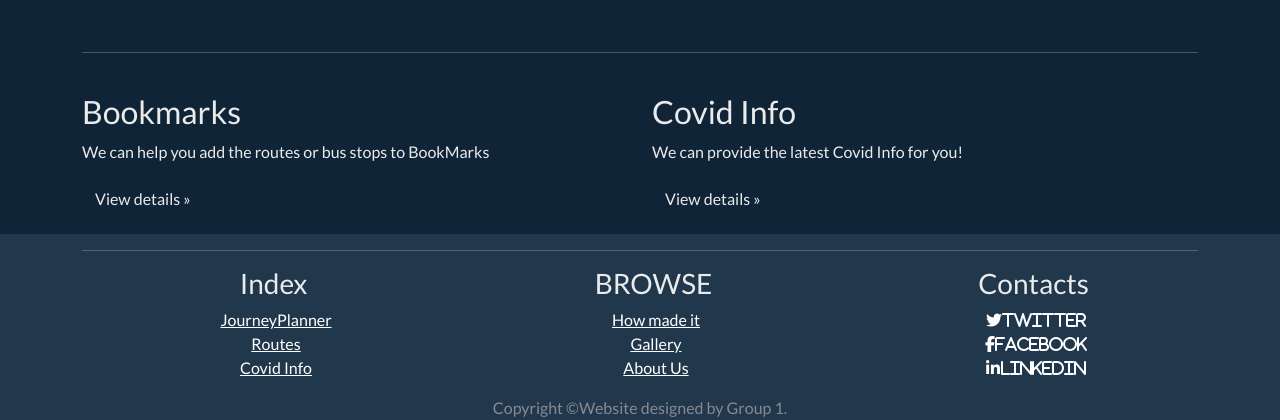
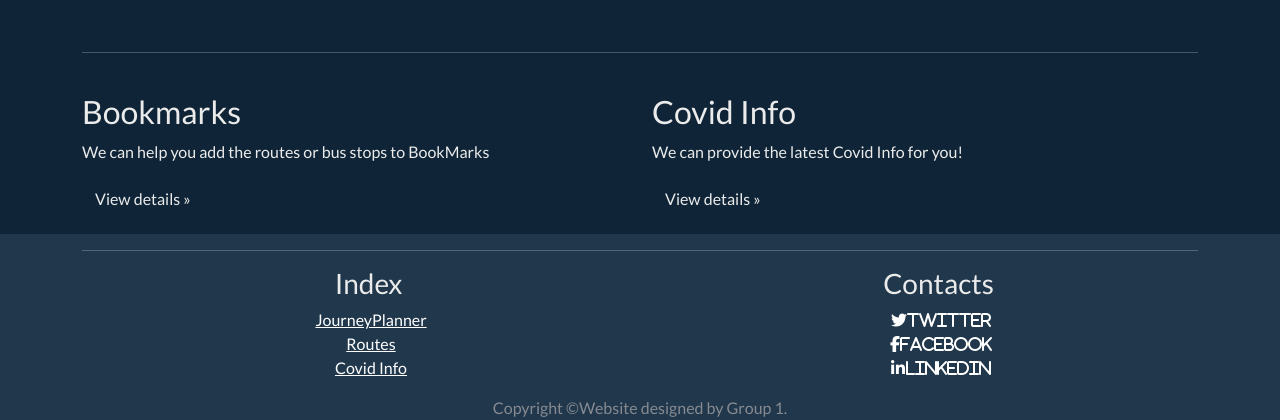
Before and after one commit to Hugo-000/Dublin-Bus, a Django app: page /dublinBusHybrid/ in a window 1280 px wide. Shown: the part 1241-1661 px from the top of the page. Run offline with Django 3.2, Linux system fonts and the light colour scheme; some libraries are stand-ins or nearby versions.

Commit message:
remove browse from footer and add links to social media

```diff
--- a/dublinBus/templates/partials/footer.html
+++ b/dublinBus/templates/partials/footer.html
@@ -1,8 +1,8 @@
 <footer class="footer bg-dark" id="footer">
     <div class="container">
         <hr/>
-        <div class="row">
-            <div class="footer-content col-md-4">
+        <div class="row align-items-center">
+            <div class="footer-content col">
                 <h3>&nbsp&nbsp&nbsp&nbsp Index</h3>
                 <ul>
                     <li><a href="{% url 'journeyPlanner' %}">JourneyPlanner</a></li>
@@ -10,29 +10,21 @@
                     <li><a href="{% url 'CovidInfo' %}">Covid Info</a></li>
                 </ul>
             </div>
-            <div class="footer-content col-md-4">
-                <h3>&nbsp&nbsp&nbsp&nbsp BROWSE</h3>
-                <ul>
-                    <li><a href="#">How made it</a></li>
-                    <li><a href="#">Gallery</a></li>
-                    <li><a href="#">About Us</a></li>
-                </ul>
-            </div>
-            <div class="footer-content col-md-4">
+            <div class="footer-content col">
                 <h3>&nbsp&nbsp &nbsp&nbspContacts</h3>
                 <ul class="social">
                     <li>
-                        <a href="#" title="Twitter Profile">
+                        <a href="https://twitter.com/dubiinbus?lang=en" title="Twitter Profile">
                             <span class="icon fa fa-twitter">Twitter</span>
                         </a>
                     </li>
                     <li>
-                        <a href="#" title="Facebook Page">
+                        <a href="https://www.facebook.com/Dublin-bus-550585531677633/" title="Facebook Page">
                             <span class="icon fa fa-facebook">Facebook</span>
                         </a>
                     </li>
                     <li>
-                        <a href="#" title="LinkedIn Profile">
+                        <a href="https://www.linkedin.com/company/dublin-bus-bus-tha-cliath/?originalSubdomain=ie" title="LinkedIn Profile">
                             <span class="icon fa fa-linkedin">LinkedIn</span>
                         </a>
                     </li>
```
